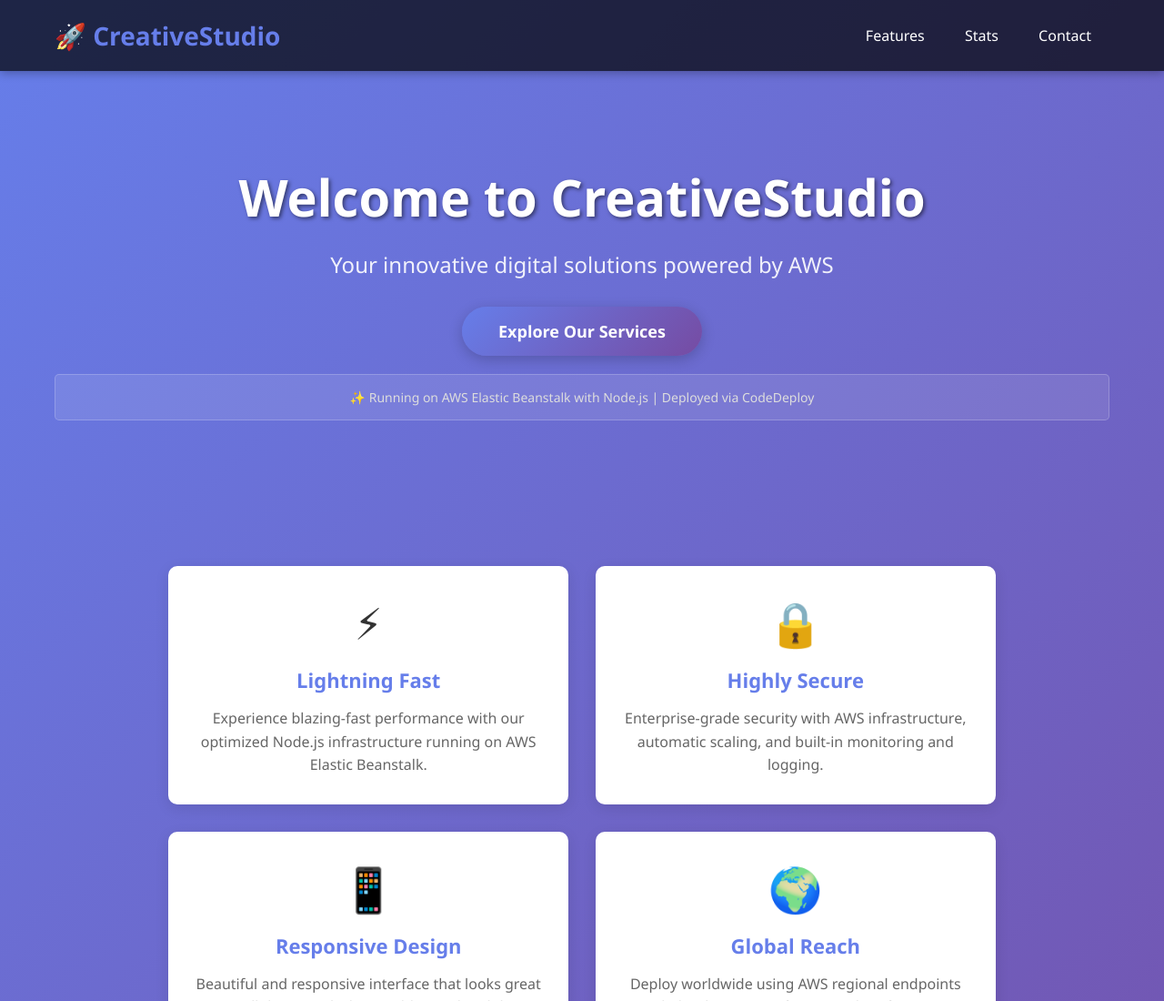
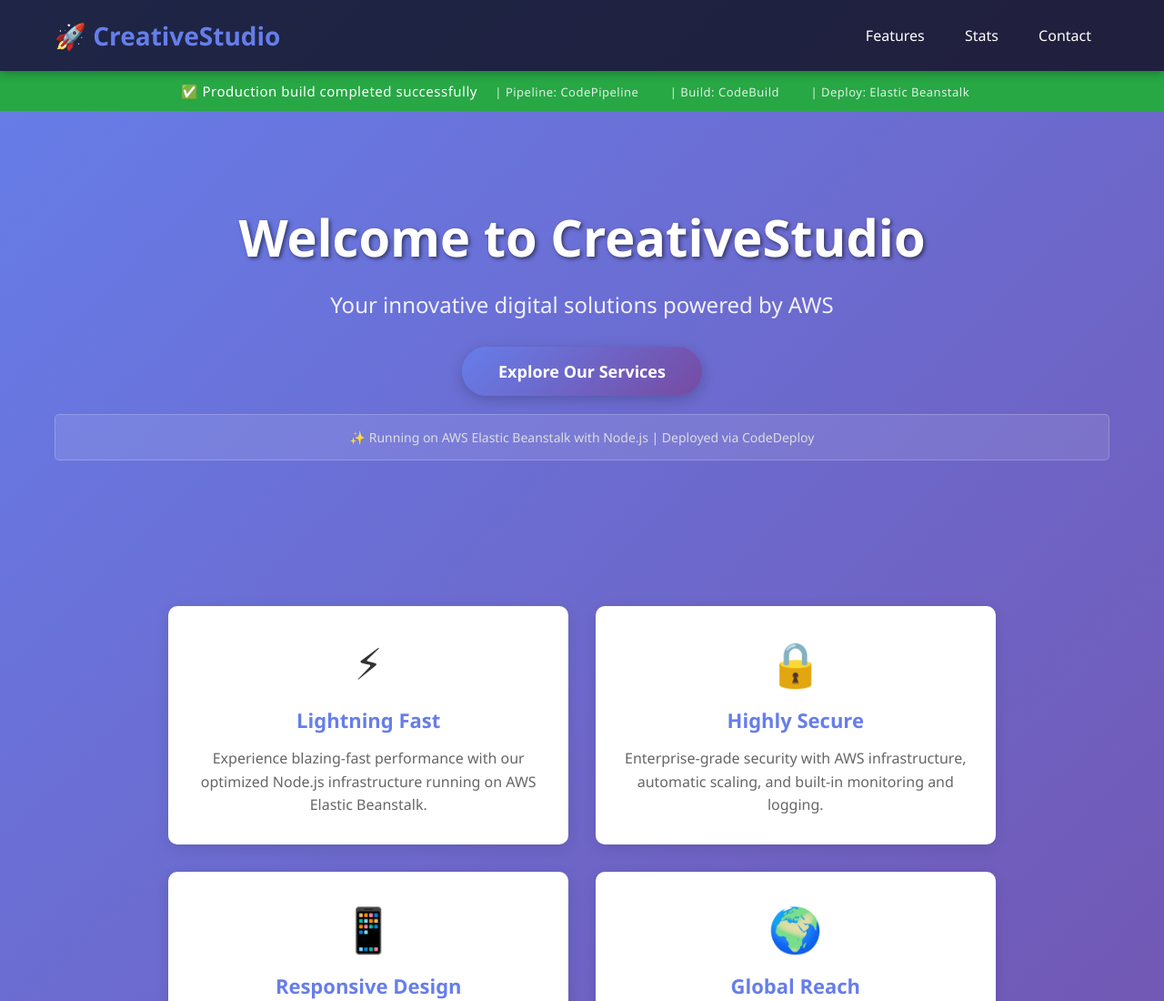
Before and after one commit to aviman305/devops-labs-cicd, a website: page public/index.html in a window 1280 px wide. Shown: the top 1100 px of the page at 91% size. Drawn offline with Linux system fonts and the light colour scheme; no server answers.

Commit message:
Modified files: buildspec.yml, package.json, public/index.html

```diff
--- a/package.json
+++ b/package.json
@@ -17,8 +17,5 @@
   "license": "ISC",
   "dependencies": {
     "express": "^4.18.2"
-  },
-  "engines": {
-    "node": ">=14.0.0"
   }
 }
--- /dev/null
+++ b/production.txt
@@ -0,0 +1 @@
+production
--- a/public/index.html
+++ b/public/index.html
@@ -160,6 +160,22 @@
             margin-top: 60px;
         }
 
+        .build-banner {
+            background: #28a745;
+            color: white;
+            text-align: center;
+            padding: 12px 20px;
+            font-size: 15px;
+            font-weight: 500;
+            letter-spacing: 0.5px;
+        }
+
+        .build-banner span {
+            margin: 0 15px;
+            opacity: 0.85;
+            font-size: 13px;
+        }
+
         .server-info {
             background: rgba(255, 255, 255, 0.1);
             border: 1px solid rgba(255, 255, 255, 0.2);
@@ -220,6 +236,13 @@
             </div>
         </div>
     </header>
+
+    <div class="build-banner">
+        ✅ Production build completed successfully
+        <span>| Pipeline: CodePipeline</span>
+        <span>| Build: CodeBuild</span>
+        <span>| Deploy: Elastic Beanstalk</span>
+    </div>
 
     <section class="hero">
         <div class="container">
```
Also changed, not shown: buildspec.yml (+9 -2 lines).
